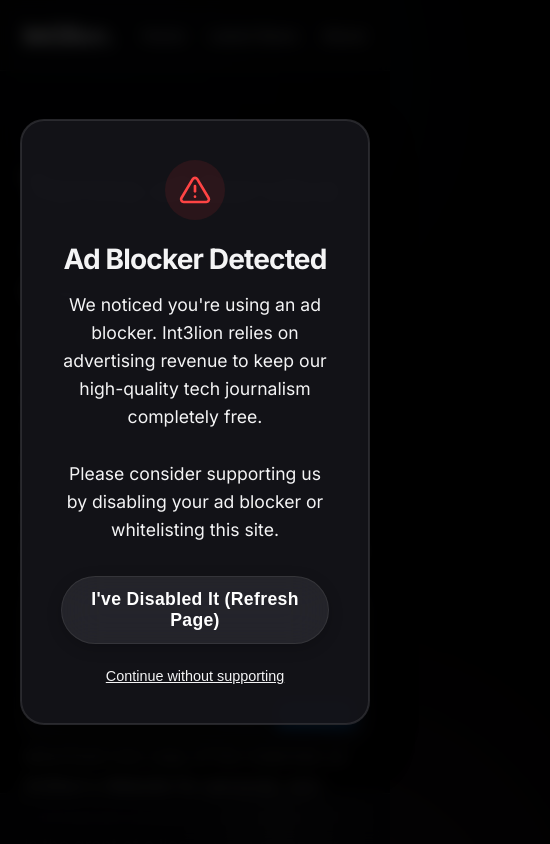
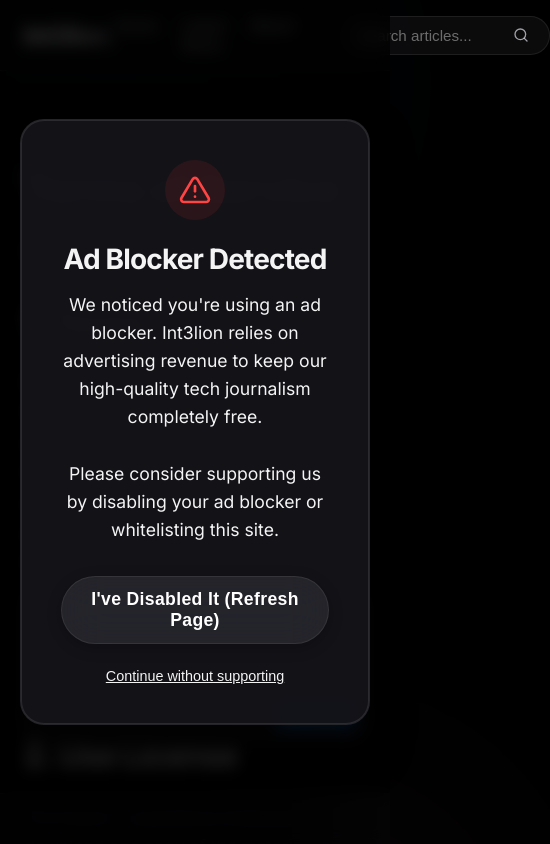
Before and after one commit to kavangcb29/Intelion, a Next.js app: page /terms in a window 390 px wide. Shown: the top 844 px of the page, 550 px wide, since content can reach past the window. Built offline with nearby package versions, Linux system fonts and the light colour scheme.

Commit message:
UX Overhaul: Add search functionality, related articles, and improved article typography

```diff
--- a/src/app/globals.css
+++ b/src/app/globals.css
@@ -331,3 +331,90 @@
 @keyframes shimmer {
   100% { left: 200%; }
 }
+
+/* Search Component */
+.search-form {
+  display: flex;
+  align-items: center;
+  background: var(--glass-bg);
+  border: 1px solid var(--glass-border);
+  border-radius: 9999px;
+  padding: 4px 16px;
+  transition: border-color var(--transition-fast), background var(--transition-smooth);
+}
+
+.search-form:focus-within {
+  border-color: var(--accent);
+  background: rgba(255, 255, 255, 0.08);
+}
+
+.search-input {
+  background: transparent;
+  border: none;
+  color: var(--foreground);
+  font-size: 0.95rem;
+  padding: 6px 0;
+  width: 150px;
+  outline: none;
+  transition: width var(--transition-bounce);
+}
+
+.search-input:focus {
+  width: 220px;
+}
+
+.search-input::placeholder {
+  color: rgba(255, 255, 255, 0.4);
+}
+
+.search-btn {
+  background: transparent;
+  border: none;
+  color: var(--text-muted);
+  cursor: pointer;
+  display: flex;
+  align-items: center;
+  justify-content: center;
+  padding: 4px;
+  transition: color var(--transition-fast);
+}
+
+.search-btn:hover {
+  color: var(--accent);
+}
+
+/* Post Typography Enhancements */
+.post-content p {
+  margin-bottom: 1.5rem;
+  letter-spacing: -0.01em;
+}
+
+.post-content h2 {
+  margin-top: 2.5rem;
+  margin-bottom: 1.2rem;
+  font-size: 2rem;
+  border-bottom: 1px solid var(--glass-border);
+  padding-bottom: 0.5rem;
+}
+
+.post-content h3 {
+  margin-top: 2rem;
+  margin-bottom: 1rem;
+  font-size: 1.5rem;
+}
+
+.post-content ul, .post-content ol {
+  margin-bottom: 1.5rem;
+  padding-left: 1.5rem;
+  color: var(--text-muted);
+  line-height: 1.8;
+  font-size: 1.125rem;
+}
+
+.post-content li {
+  margin-bottom: 0.5rem;
+}
+
+.post-content strong {
+  color: #fff;
+}
--- a/src/components/Header.js
+++ b/src/components/Header.js
@@ -1,4 +1,5 @@
 import Link from 'next/link';
+import SearchBar from './SearchBar';
 
 export default function Header() {
   return (
@@ -7,11 +8,14 @@
         <Link href="/" className="logo">
           Int3lion<span style={{ color: 'var(--accent)' }}>.</span>
         </Link>
-        <nav className="nav-links">
-          <Link href="/">Home</Link>
-          <Link href="/latest-news">Latest News</Link>
-          <Link href="/about">About</Link>
-        </nav>
+        <div style={{ display: 'flex', alignItems: 'center', gap: 'var(--spacing-xl)' }}>
+          <nav className="nav-links">
+            <Link href="/">Home</Link>
+            <Link href="/latest-news">Latest News</Link>
+            <Link href="/about">About</Link>
+          </nav>
+          <SearchBar />
+        </div>
       </div>
     </header>
   );
--- /dev/null
+++ b/src/components/SearchBar.js
@@ -0,0 +1,45 @@
+'use client';
+
+import { useState } from 'react';
+import { useRouter } from 'next/navigation';
+
+export default function SearchBar() {
+  const [query, setQuery] = useState('');
+  const router = useRouter();
+
+  const handleSearch = (e) => {
+    e.preventDefault();
+    if (query.trim()) {
+      router.push(`/search?q=${encodeURIComponent(query.trim())}`);
+    }
+  };
+
+  return (
+    <form onSubmit={handleSearch} className="search-form">
+      <input
+        type="text"
+        placeholder="Search articles..."
+        value={query}
+        onChange={(e) => setQuery(e.target.value)}
+        className="search-input"
+        aria-label="Search articles"
+      />
+      <button type="submit" className="search-btn" aria-label="Submit search">
+        <svg
+          xmlns="http://www.w3.org/2000/svg"
+          width="16"
+          height="16"
+          viewBox="0 0 24 24"
+          fill="none"
+          stroke="currentColor"
+          strokeWidth="2"
+          strokeLinecap="round"
+          strokeLinejoin="round"
+        >
+          <circle cx="11" cy="11" r="8"></circle>
+          <line x1="21" y1="21" x2="16.65" y2="16.65"></line>
+        </svg>
+      </button>
+    </form>
+  );
+}
```
Also changed, not shown: src/app/[...slug]/page.js (+52 -10 lines), src/app/search/page.js (added, +64 -0 lines).
